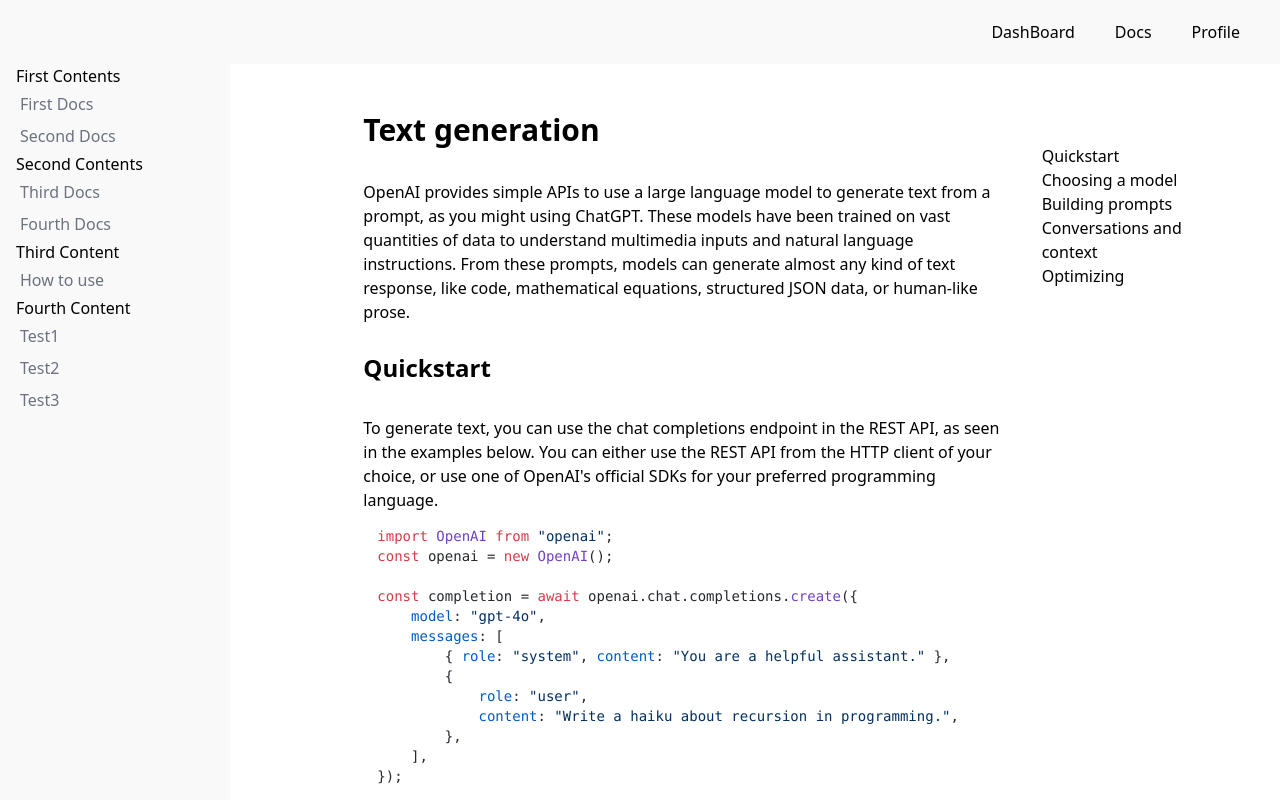
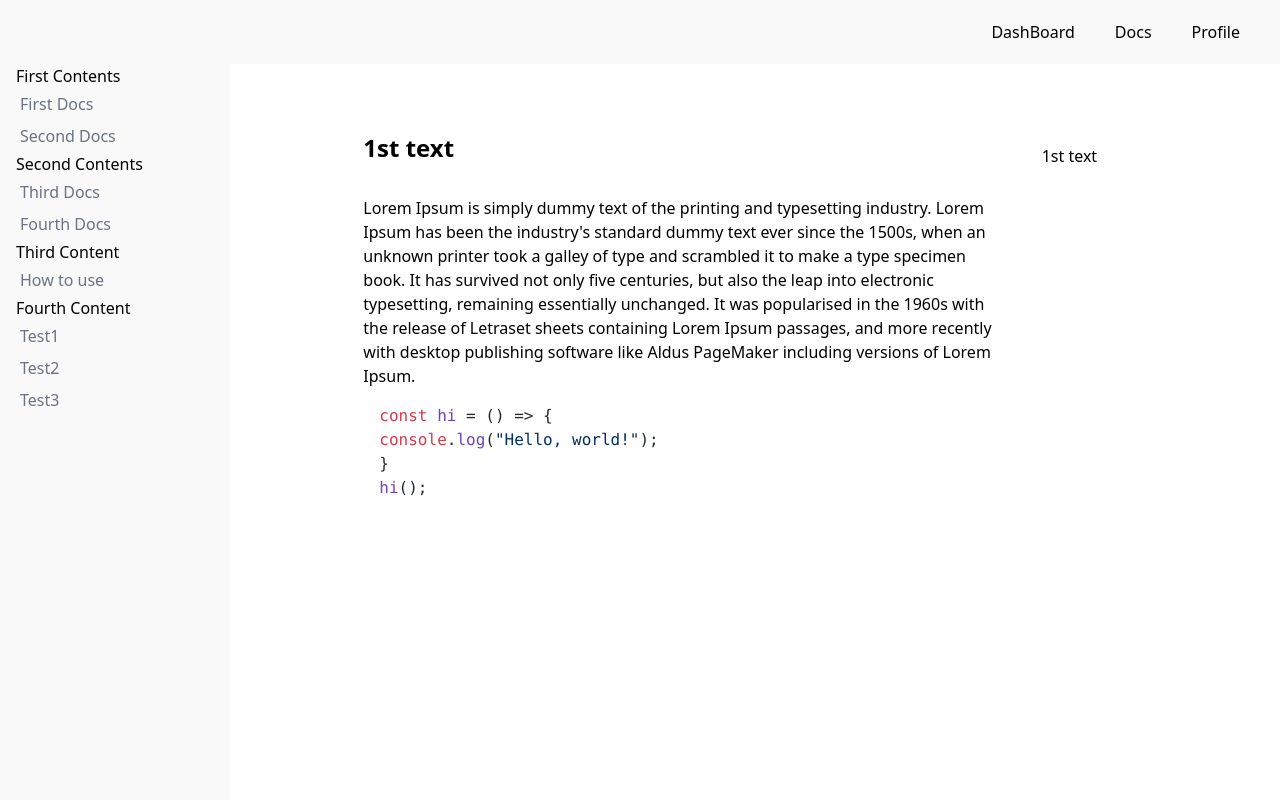
Before and after one commit to reload02/rq, a React (Vite) app: page /document/1 in a window 1280 px wide. Built offline with nearby package versions, Linux system fonts and the light colour scheme.

Commit message:
refactor

```diff
--- /dev/null
+++ b/src/API/fetchData.tsx
@@ -0,0 +1,18 @@
+import { useParams } from "react-router-dom";
+
+import DocsTemplete from "../Docs/DocsTemplete";
+import SampleDocs from "../Docs/SampleDosc";
+
+const fetchDoc = () => {
+  const { docsID } = useParams();
+  switch (docsID) {
+    case "test1":
+      return <SampleDocs />;
+    case "test2":
+      return <div></div>;
+    default:
+      return <DocsTemplete />;
+  }
+};
+
+export default fetchDoc;
--- /dev/null
+++ b/src/Docs/DocsTemplete.tsx
@@ -0,0 +1,60 @@
+import { useRef } from "react";
+import CodeBlock from "../component/CodeBlock";
+
+const DocsTemplete: React.FC = () => {
+  const containerRef = useRef<(HTMLDivElement | null)[]>([]);
+  const handleScroll = (index: number) => {
+    if (containerRef.current[index]) {
+      containerRef.current[index]?.scrollIntoView({
+        behavior: "smooth", // 부드러운 스크롤
+        block: "start", // 요소의 상단이 보이도록 스크롤
+      });
+    }
+  };
+
+  return (
+    <div className="grid h-[3700px] w-[860px] grid-cols-[5fr_1fr] items-start">
+      <div className="flex flex-row justify-center">
+        <div className="mt-10 w-[640px]">
+          <h1
+            className="mt-7 text-2xl font-bold"
+            ref={(el) => (containerRef.current[0] = el)}
+          >
+            1st text
+          </h1>
+          <p className="break-words pt-8 text-base font-normal">
+            Lorem Ipsum is simply dummy text of the printing and typesetting
+            industry. Lorem Ipsum has been the industry's standard dummy text
+            ever since the 1500s, when an unknown printer took a galley of type
+            and scrambled it to make a type specimen book. It has survived not
+            only five centuries, but also the leap into electronic typesetting,
+            remaining essentially unchanged. It was popularised in the 1960s
+            with the release of Letraset sheets containing Lorem Ipsum passages,
+            and more recently with desktop publishing software like Aldus
+            PageMaker including versions of Lorem Ipsum.
+          </p>
+          <CodeBlock
+            code={`const hi = () => {
+console.log("Hello, world!");
+}
+hi();
+  `}
+            language="javascript"
+          />
+        </div>
+      </div>
+      <div className="sticky top-20">
+        <button
+          className="cursor-pointer"
+          onClick={() => {
+            handleScroll(0);
+          }}
+        >
+          1st text
+        </button>
+      </div>
+    </div>
+  );
+};
+
+export default DocsTemplete;
--- a/src/component/SampleDosc.tsx
+++ b/src/Docs/SampleDosc.tsx
@@ -1,8 +1,8 @@
 import { useRef } from "react";
-import CodeBlock from "./CodeBlock";
+import CodeBlock from "../component/CodeBlock";
 
 const SampleDocs: React.FC = () => {
-  const containerRef = useRef<HTMLDivElement[] | null>([]);
+  const containerRef = useRef<(HTMLDivElement | null)[]>([]);
   const handleScroll = (index: number) => {
     containerRef.current[index]?.scrollIntoView({
       behavior: "smooth", // 부드러운 스크롤
--- a/src/Docs/test1.tsx
+++ /dev/null
@@ -1,5 +0,0 @@
-const Test1: React.FC = () => {
-  return <div>1번 글 내용</div>;
-};
-
-export default Test1;
--- a/src/component/Header.tsx
+++ b/src/component/Header.tsx
@@ -8,7 +8,7 @@
       <button
         className="mr-10"
         onClick={() => {
-          nav("/document/test");
+          nav("/document/firstdocs");
         }}
       >
         Docs
--- a/src/pages/Document.tsx
+++ b/src/pages/Document.tsx
@@ -1,6 +1,6 @@
 import DocsBox from "../component/DocsBox";
-import SampleDocs from "../component/SampleDosc";
 import Header from "../component/Header";
+import fetchDoc from "../API/fetchData";
 
 const Doc: React.FC = () => {
   return (
@@ -30,7 +30,7 @@
           />
         </div>
         <div className="flex flex-1 justify-center overflow-y-auto">
-          <SampleDocs />
+          {fetchDoc()}
         </div>
       </div>
     </div>
--- a/src/pages/Profile.tsx
+++ b/src/pages/Profile.tsx
@@ -3,9 +3,6 @@
 import DocsBox from "../component/DocsBox";
 import { useState } from "react";
 const Profile: React.FC = () => {
-  const [key, setKey] = useState<number | string>("발급버튼을 누르시오");
-  const { user } = useAuth0();
-  const ps: string | undefined = user?.picture;
   return (
     <div className="flex h-screen flex-col">
       <Header />
@@ -21,6 +18,17 @@
             docsName={["General", "APIkey", "AdminKey"]}
           />
         </div>
+        <GrantAPI />
+      </div>
+    </div>
+  );
+};
+
+const GrantAPI: React.FC = () => {
+  const [key, setKey] = useState<number>();
+  const { user } = useAuth0();
+  const ps: string | undefined = user?.picture;
+  return (
     <div className="flex flex-1 flex-col justify-center overflow-y-auto">
       <div className="flex flex-row justify-center">
         <img src={ps} className="h-10 w-10" />
@@ -28,11 +36,12 @@
       </div>
       <div className="flex flex-row justify-center">
         <textarea
+          placeholder="발급버튼을 누르시오"
           className="h-[50px] w-[500px] resize-none bg-slate-200 p-3 focus:outline-none"
           readOnly
           value={key}
         ></textarea>
-            {typeof key === "string" ? (
+        {typeof key !== "number" ? (
           <button
             className="w-20 rounded-xl bg-red-300"
             onClick={() => {
@@ -46,8 +55,6 @@
         )}
       </div>
     </div>
-      </div>
-    </div>
   );
 };
 
```
Lines whose indentation alone changed are shown as unchanged.
